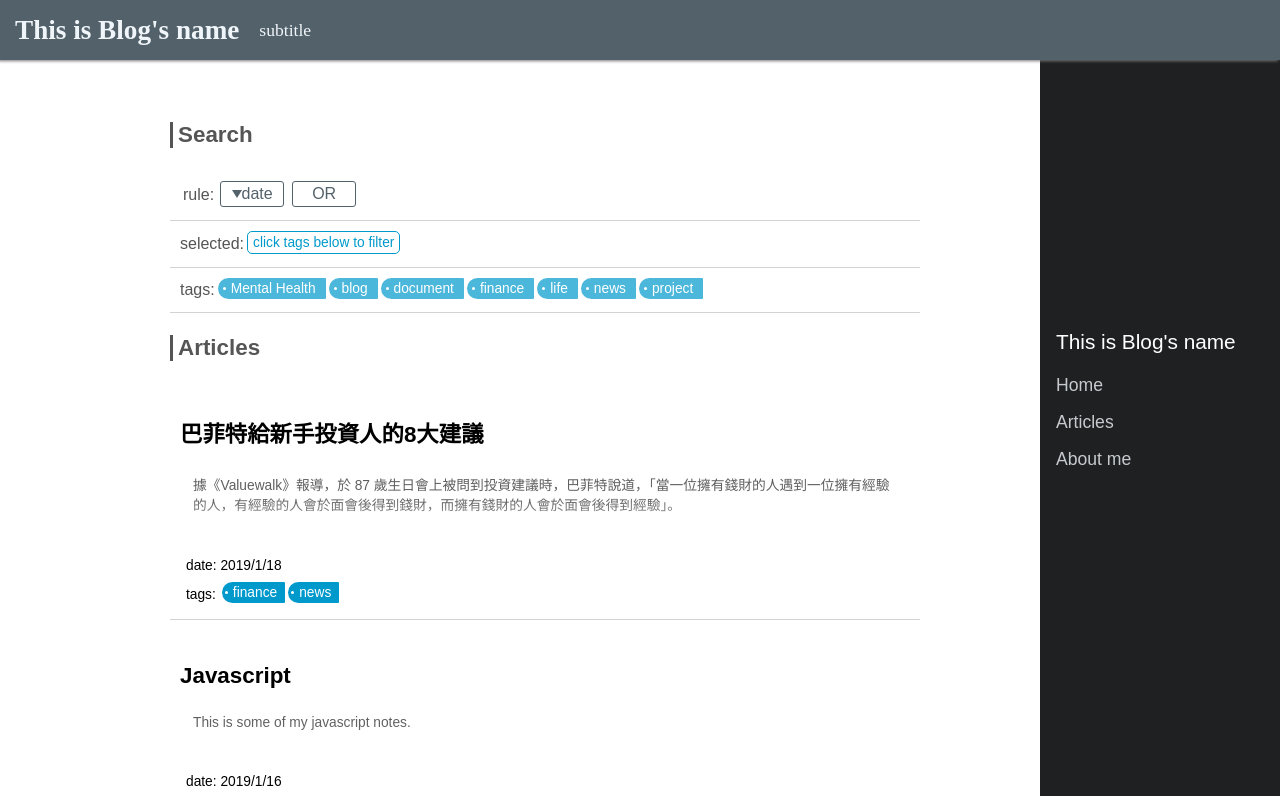
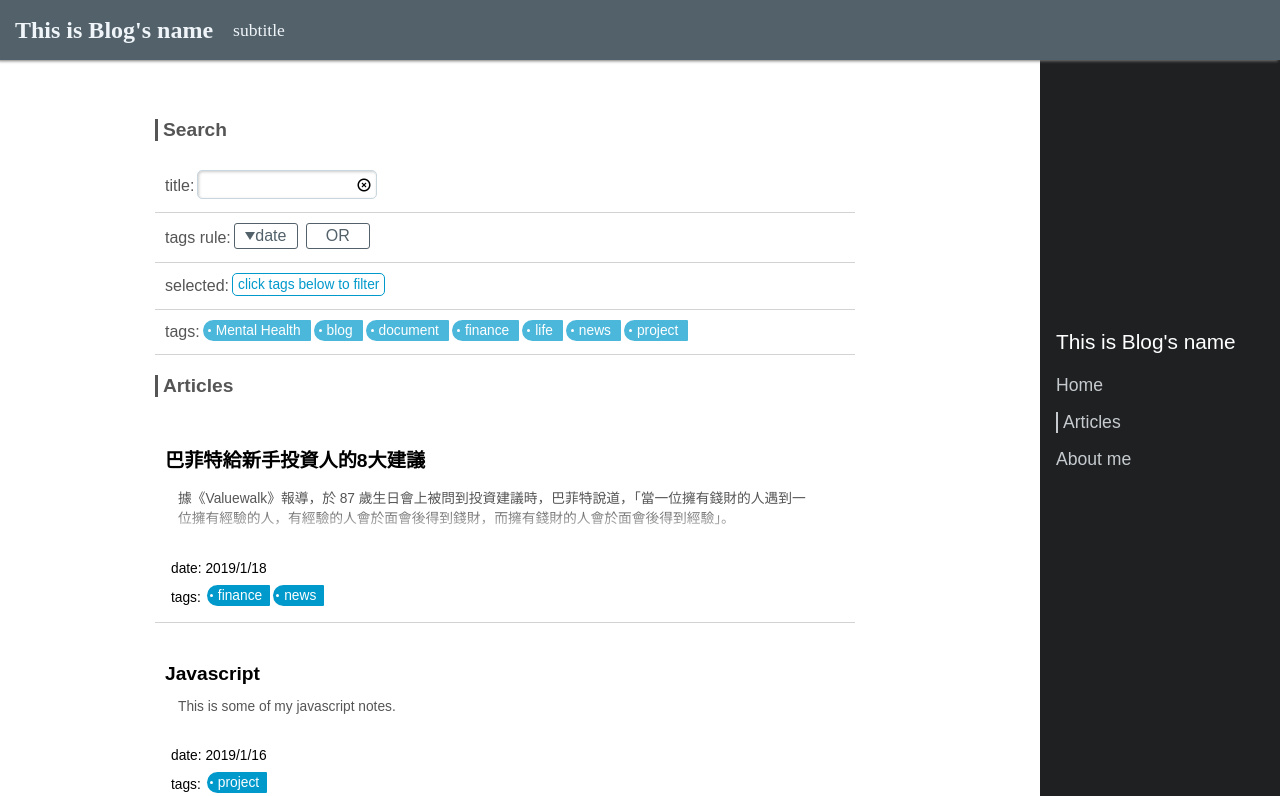
Before and after one commit to timtnleeProject/blog, a Vue app: page /#/search in a window 1280 px wide. Shown: the top 796 px of the page. Built offline with nearby package versions, Linux system fonts and the light colour scheme.

Commit message:
完善功能
1. Search page 改為一律讀取 query string
2. Search page 新增 標題搜尋 功能
3. About page 加上 loading, 修正跑版錯誤
4. 更新 readme

```diff
--- a/public/css/theme.css
+++ b/public/css/theme.css
@@ -4,4 +4,5 @@
   --color-sub: #c9d6de;
   --color-light: #f0f5f9;
   --color-special: #0099CC;
+  --font-family:  'Avenir', Arial,'微軟正黑體',Helvetica, sans-serif;
 }
--- a/public/setting.js
+++ b/public/setting.js
@@ -3,6 +3,7 @@ return {
   HEADER_SUBTITLE: "subtitle",
   FOOTER_TEXT: "footer text",
   HOME_ARTICLE_TEXT: "Newest articles",
+  QUOTE: "\"An apple a day, keep the doctor away.\"",
   HOME_MAX_PREVIEW : 10, //首頁顯示文章數量
   PREVIEW_LINE : 1, //文章預覽段落數
   CONTACT: [ //About Page's icons
--- a/src/App.vue
+++ b/src/App.vue
@@ -95,11 +95,11 @@ export default {
 
 <style>
 :root{
-  --pd: 40px 30px 60px 80px; /* content*/
-  --pd-sm : 20px 15px 30px 17px; /* mobile*/
+  --pd: 40px 60px 60px 30px; /* content*/
+  --pd-sm : 20px 20px 30px 20px; /* mobile*/
   --side-bar-width: 240px;
   --tree-width: 230px;
-  --max-view: 750px;
+  --max-view: 700px;
 }
 a {
   color: inherit;
@@ -126,15 +126,12 @@ body {
 }
 
 #app {
-  font-family: 'Avenir', Arial, Helvetica, sans-serif, '微軟正黑體';
+  font-family: var(--font-family);
   -webkit-font-smoothing: antialiased;
   -moz-osx-font-smoothing: grayscale;
   color: #555555;
 }
 .block {
-  /* box-shadow: 1px 1px 3px gray; */
-  padding: 10px;
-  margin-bottom: 10px;
   position: relative;
   box-sizing: border-box;
 }
--- a/src/components/Banner.vue
+++ b/src/components/Banner.vue
@@ -1,13 +1,17 @@
 <template>
   <div class="banner">
-    <h3 class="quote tx-main">"An apple a day, keeps doctors away."</h3>
+    <h3 class="quote tx-main">{{settings.QUOTE}}</h3>
     <img src="images/default/bird on water.jpg" alt="" srcset="">
   </div>
 </template>
 
 <script>
 export default {
-
+  computed: {
+    settings() {
+      return this.$store.state.settings
+    }
+  }
 }
 </script>
 
--- a/src/components/Previews.vue
+++ b/src/components/Previews.vue
@@ -4,7 +4,9 @@
       <h3 class="title b">{{p.title}}</h3>
       <div class="prev-area block">
         <div class="plan-text line" v-html="p.content"></div>
-        <div class="inner-block cover"></div>
+        <div class="inner-block line">
+          <div class="cover"></div>
+        </div>
       </div>
       <div class="line">
         <div class="line b">date: {{preview_dates[i]}}</div>
@@ -40,7 +42,7 @@ export default {
   } ,
   methods: {
     linkto(route){
-      this.$router.replace(route)
+      this.$router.push(route)
     }
   }
 }
@@ -51,15 +53,25 @@ export default {
   width: 100%;
   cursor: pointer;
   overflow: hidden;
+  border-bottom: 1px solid lightgray;
+  padding: 10px;
+  margin-bottom: 10px;
 }
+
 .title{
   margin-block-end: 0.6em;
 }
-.prev-area>.cover {
-  background-image: linear-gradient(to top, rgba(255,255,255,0.8),rgba(255,255,255,0.1),rgba(255,255,255,0));
+.prev-area {
+  margin: 10px;
+  padding-right: 20px;
 }
-.preview {
-  border-bottom: 1px solid lightgray;
+.prev-area .cover {
+  width: 100%;
+  height: 100%;
+  position: relative;
+  top:0;
+  left: 0;
+  background-image: linear-gradient(to top, rgba(255,255,255,1),rgba(255,255,255,0.6),rgba(255,255,255,0),rgba(255,255,255,0));
 }
 .plan-text {
   overflow: hidden;
--- a/src/components/Sidebar.vue
+++ b/src/components/Sidebar.vue
@@ -1,7 +1,7 @@
 <template>
   <div class="sidebar">
     <div class="title">{{settings.HEADER_TITLE}}</div>
-    <router-link v-for="r in routes" class="tx-light" :key="r.name" :to="r.path">{{r.name}}</router-link>
+    <router-link v-for="r in routes" class="tx-light" :class="{active:r.path===$route.path}" :key="r.name" :to="r.path">{{r.name}}</router-link>
   </div>
 </template>
 
@@ -50,6 +50,13 @@ export default Vue.extend({
   font-size: 1.1rem;
   text-decoration: none;
 }
+.sidebar>a.active {
+  opacity: 0.8;
+  border-left: 2px solid;
+  padding-left: 5px;
+  font-size: 1.1rem;
+  text-decoration: none;
+}
 .sidebar>a:hover{
   opacity: 1;
 }
--- a/src/components/Tag.vue
+++ b/src/components/Tag.vue
@@ -1,5 +1,5 @@
 <template>
-  <div class="tag" @click.stop="linkto({path:'/search',query:{tag}})">
+  <div class="tag" @click.stop="linkto()">
      <div class="dot"></div>
      <div class="tag-name">{{tag}}</div>
   </div>
@@ -9,8 +9,10 @@
 export default {
   props: ['tag'],
   methods: {
-    linkto(route){
-      this.$router.push(route)
+    linkto(){
+      const query = {}
+      query[this.tag] = true
+      this.$router.push({path:'/search',query})
     }
   }
 }
--- a/src/styles/el.scss
+++ b/src/styles/el.scss
@@ -23,13 +23,24 @@
   img {
     max-width: 100%;
   }
-  h1,h2,h3,h4,h5,h6 {
+  h1,h2 {
     color: black;
+    margin: 2rem 0px 1rem 0px;
+  }
+  h3,h4,h5,h6 {
+    padding-left: 5px;
+    color: black;
+    margin: 1.5rem 0px 1rem 0px;
+  }
+  h1,h2 {
+    border-bottom: 1px solid #dddddd;
+    padding-bottom: 5px;
   }
   *:not(pre)>code{
     font-family: Menlo,Monaco,Consolas,"Courier New",monospace;
     border-radius: 3px;
     background-color: #dddddd;
+    font-size: 0.86em;
     padding: 3px;
   }
   table {
@@ -46,13 +57,13 @@ h1 {
   font-size: 2.0rem;
 }
 h2 {
-  font-size: 1.7rem;
+  font-size: 1.5rem;
 }
 h3 {
-  font-size: 1.4rem;
+  font-size: 1.2rem;
 }
 h4 {
-  font-size: 1.2rem;
+  font-size: 1.1rem;
 }
 h5 {
   font-size: 1rem;
--- a/src/views/About.vue
+++ b/src/views/About.vue
@@ -1,6 +1,7 @@
 <template>
     <div>
-      <div class="center-max-view flex-col">
+      <loading :loaded="loaded"></loading>
+      <div class="center-max-view">
         <div class="article" v-html="content"></div>
       </div>
       <div class="contact">
@@ -13,11 +14,16 @@
 
 <script>
 import { mapState } from "vuex"
+import Loading from '../components/Loading.vue'
 
 export default {
+  components: {
+    Loading
+  },
   data: ()=>{
     return {
       content: '',
+      loaded: false
     }
   },
   created() {
@@ -34,6 +40,7 @@ export default {
       if(this.lists.about) {
         this.$get(`doc/${this.lists.about}.md`).then(res=>{
           this.content = this.$markdown.render(res)
+          this.loaded = true
         })
       }
     }
--- a/src/views/Article.vue
+++ b/src/views/Article.vue
@@ -1,5 +1,6 @@
 <template>
   <div @click="toggleMenu($event)">
+    <loading :loaded="loaded"></loading>
     <div class="tree" :class="{show:show}">
       <ul v-for="(h1, j) in tree" :key="`h1${h1.name}`" class="h1-list">
           <li :class="{on:j===h1idx}" @click="scrollTo(h1.link)">{{h1.name}}</li>
@@ -26,20 +27,23 @@
 
 <script>
 import Tag from '../components/Tag.vue'
+import Loading from '../components/Loading.vue'
 import { mapState } from 'vuex'
 
 export default {
   components: {
     Tag,
+    Loading
   },
   data: ()=>{
     return {
       name: '',
       content: '',
       tree: [],
+      loaded: false,
       scrollY: 0,
       expand_all: false,
-      sc_offset: 100, //scroll offet of menu
+      sc_offset: 80, //scroll offet of scroll to
       h1idx: -1,
       h2idx: -1,
       h3idx: -1,
@@ -63,6 +67,7 @@ export default {
         this.setLinksAttr()
         this.generateMenu()
         this.scroll()
+        this.loaded = true
       })
     })
   },
@@ -150,7 +155,7 @@ export default {
       window.console.log('[App] generate menu.')
     },
     scrollTo(el){
-      window.scrollTo(0,el.offsetTop+1)
+      window.scrollTo(0,el.offsetTop - this.sc_offset)
       this.scroll()
     },
     toggleMenu(e){
--- a/src/views/Search.vue
+++ b/src/views/Search.vue
@@ -1,21 +1,36 @@
 <template>
   <div class="center-max-view">
     <div>
+      <div class="search-bar tx-main" v-if="fixed" @click="toTop">
+        <div>search bar</div>
+        <div class="tri"></div>
+      </div>
+      <div class="search-area">
         <h3 class="h">Search</h3>
-      <div class="row tags-container filter">
-        <div>rule:</div>
+        <div class="row tags-container">
+          <div>title:</div>
+          <div class="input-wrap">
+            <input type="text" class="search-input" v-model="search_title">
+            <img src="icons/cancel.png" alt @click="()=>{search_title=''}">
+          </div>
+        </div>
+        <div class="row tags-container">
+          <div>tags rule:</div>
           <div class="icon date-filter tx-main" @click="()=>desc=!desc">
             <div class="tri" :class="{desc:desc}"></div>
             <div>date</div>
           </div>
-        <div class="icon tx-main" @click="switch_cond">
-        {{this.condition}}
-        </div>
+          <div class="icon tx-main" @click="switch_cond">{{this.condition}}</div>
         </div>
         <div class="row tags-container">
           <div>selected:</div>
           <div class="tag default-tag" v-if="select_tag_count===0">click tags below to filter</div>
-        <div v-for="tag in sorted_selected_tags" :key="tag" class="tag" @click="unselect_tag(tag)">
+          <div
+            v-for="tag in sorted_selected_tags"
+            :key="tag"
+            class="tag"
+            @click="unselect_tag(tag)"
+          >
             <div class="dot"></div>
             <div class="tag-name">{{tag}}</div>
             <img class="cancel" src="icons/cancel.png" alt="not found">
@@ -23,9 +38,16 @@
         </div>
         <div class="row tags-container">
           <div>tags:</div>
-        <div v-for="tag in sorted_tags" :key="tag" class="tag light" @click="select_tag(tag)" :class="{selected:selected_tags[tag]}">
+          <div
+            v-for="tag in sorted_tags"
+            :key="tag"
+            class="tag light"
+            @click="select_tag(tag)"
+            :class="{selected:selected_tags[tag]}"
+          >
             <div class="dot"></div>
             <div class="tag-name">{{tag}}</div>
+          </div>
         </div>
       </div>
       <h3 class="h">Articles</h3>
@@ -39,30 +61,45 @@ import Previews from "../components/Previews.vue"
 import { mapState } from "vuex"
 
 export default {
-  beforeRouteUpdate(to,_,next) {
-    const tag = to.query.tag
-    this.selected_tags = {}
-    if(tag) this.$set(this.selected_tags,tag, true)
+  beforeRouteUpdate(to, _, next) {
+    this.query_tags = to.query
     next()
   },
   created(){
-    const tag = this.$route.query.tag
-    if(tag) this.$set(this.selected_tags,tag, true)
+    this.query_tags = this.$route.query
+    window.addEventListener('scroll',this.scroll)
+  },
+  mounted(){
+    this.scroll()
+  },
+  destroyed(){
+    window.removeEventListener('scroll', this.scroll)
   },
   data: () => {
     return {
       desc: true,
-      selected_tags: {},
-      condition: "OR"
+      query_tags: {},
+      search_title: "",
+      condition: "OR",
+      fixed: false,
     }
   },
   components: {
-    Previews,
+    Previews
   },
   computed: {
+    selected_tags() {
+      //check query tags exist in available tags
+      const exist = {}
+      for (let t in this.query_tags) {
+        if (this.tags.indexOf(t) != -1) exist[t] = true
+      }
+      return exist
+    },
     filtered_previews() {
       return this.previews
         .slice()
+        .filter(this.find_title())
         .sort(
           (a, b) => (b.date.getTime() - a.date.getTime()) * (this.desc ? 1 : -1)
         )
@@ -87,26 +124,47 @@ export default {
     })
   },
   methods: {
-    switch_cond(){
-      if(this.condition==='OR') this.condition = 'AND'
-      else this.condition = 'OR'
+    switch_cond() {
+      if (this.condition === "OR") this.condition = "AND"
+      else this.condition = "OR"
     },
     select_tag(tag) {
-      this.$set(this.selected_tags, tag, true)
+      const query = {}
+      query[tag] = true
+      this.$router.push({
+        path: "/search",
+        query: Object.assign(query, this.selected_tags)
+      })
     },
     unselect_tag(tag) {
-      this.$delete(this.selected_tags, tag)
+      const query = Object.assign({}, this.selected_tags)
+      delete query[tag]
+      this.$router.push({
+        path: "/search",
+        query
+      })
+    },
+    find_title() {
+      if (this.search_title.trim() === "") return () => true // if no title search, find all
+      return prev => {
+        const words = this.search_title.split(" ").filter(word => word != "")
+        for (let word of words) {
+          if (prev.title.toLowerCase().indexOf(word.toLowerCase()) != -1)
+            return true
+        }
+        return false
+      }
     },
     find_tags() {
-      if(this.select_tag_count===0) return ()=>true
-      const or_filter = (prev)=>{
+      if (this.select_tag_count === 0) return () => true // if no tags selected, find all
+      const or_filter = prev => {
         const tags = prev.tags
         for (let tag of tags) {
           if (this.selected_tags[tag]) return true
         }
         return false
       }
-      const and_filter = (prev)=>{
+      const and_filter = prev => {
         const prev_tags = {}
         prev.tags.forEach(t => (prev_tags[t] = true))
         for (let tag in this.selected_tags) {
@@ -114,25 +172,58 @@ export default {
         }
         return true
       }
-      return (this.condition==='OR')?or_filter:and_filter
+      return this.condition === "OR" ? or_filter : and_filter
+    },
+    scroll() {
+      const pos = this.$el.querySelector('.search-area').getBoundingClientRect()
+      if(pos.bottom<0) this.fixed = true
+      else this.fixed = false
+    },
+    toTop() {
+      window.scrollTo({
+        top:0,
+        left:0,
+        behavior: 'smooth'
+      })
     }
   }
 }
 </script>
 
 <style lang="scss" scoped>
+.search-bar {
+  position: fixed;
+  margin: 0;
+  padding: 10px 15px;
+  top: 50px;
+  left: 0;
+  width: 100%;
+  box-sizing: border-box;
+  background-color: white;
+  z-index: 100;
+  display: flex;
+  justify-content: center;
+  align-items: center;
+  box-shadow: 1px 1px 2px;
+  cursor: pointer;
+  .tri {
+    border-top: 0px solid transparent;
+    border-left: 7px solid transparent;
+    border-bottom: 10px solid;
+    border-right: 7px solid transparent;
+    margin-left: 5px;
+  }
+}
 .row {
   padding: 10px;
   border-bottom: 1px solid lightgray;
-}
-.filter > div {
-  padding: 3px;
-  box-sizing: border-box;
 }
 .icon {
   border-radius: 3px;
   margin-right: 5px;
   border: 1px solid;
+  padding: 3px;
+  box-sizing: border-box;
   cursor: pointer;
   opacity: 0.7;
   min-width: 4em;
@@ -141,10 +232,35 @@ export default {
 .icon {
   opacity: 1;
 }
+.input-wrap {
+  position: relative;
+  img {
+    position: absolute;
+    display: block;
+    width: 1rem;
+    height: 1rem;
+    top: 50%;
+    right: 5px;
+    transform: translateY(-50%);
+    cursor: pointer;
+  }
+}
+.search-input {
+  box-sizing: border-box;
+  width: 100%;
+  max-width: 180px;
+  padding: 6px 1.5rem 6px 6px;
+  border-radius: 5px;
+  border: 1px solid var(--color-sub);
+  box-shadow: inset 1px 1px 3px #cccccc;
+}
+.search-input:focus{
+  outline: none;
+}
 .light {
   opacity: 0.7;
 }
-.default-tag{
+.default-tag {
   cursor: auto;
 }
 .selected {
```
Also changed, not shown: public/doc/README.md, public/images/default/ghpages.JPG (added), 1 other file (tests, documents, lock files or other folders). Lines whose indentation alone changed are shown as unchanged.
